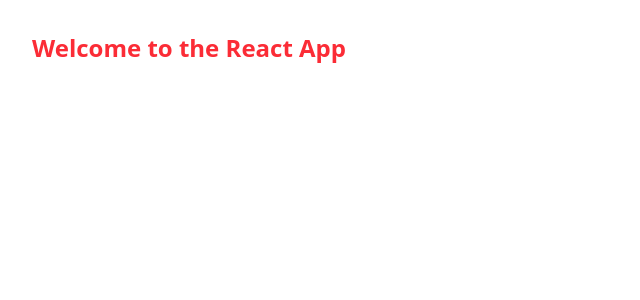
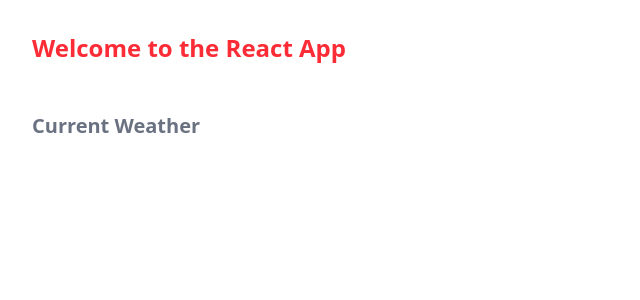
Before and after one commit to Gojer16/Weather-Dashboard-with-Geolocation, a React (Vite) app in the folder client/: page / in a window 1280 px wide. Shown: the top 300 px of the page, without its empty margins (0-640 px from the left). Built offline with nearby package versions, Linux system fonts and the light colour scheme.

Commit message:
Update App.jsx

```diff
--- a/client/src/App.jsx
+++ b/client/src/App.jsx
@@ -6,6 +6,7 @@
   return (
     <>
       <h1 className='text-2xl text-red-500 font-bold px-8 py-8'>Welcome to the React App</h1>
+      <h2 className='text-xl text-gray-500 font-semibold px-8 py-4'>Current Weather</h2>
     </>
   )
 }
```
